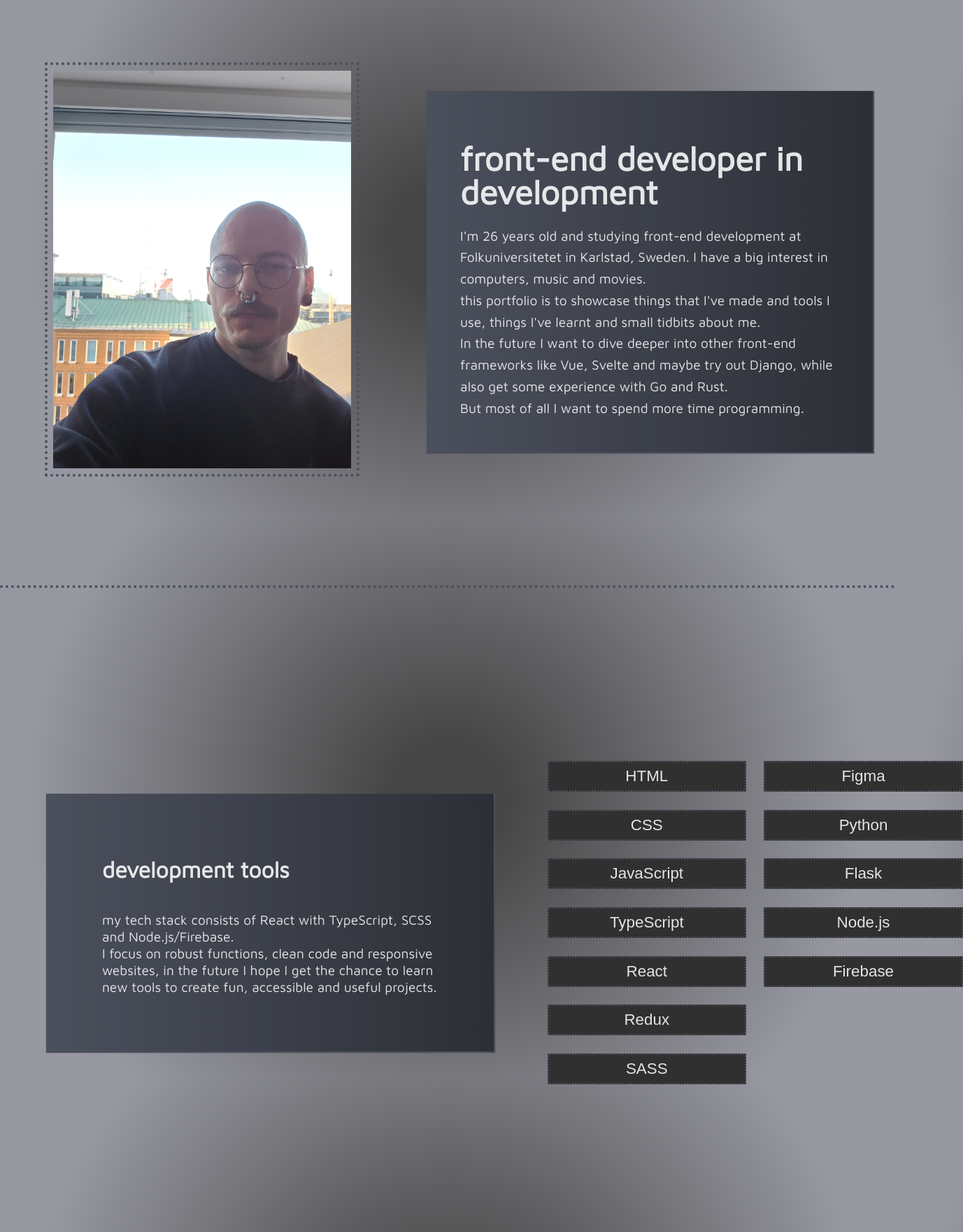
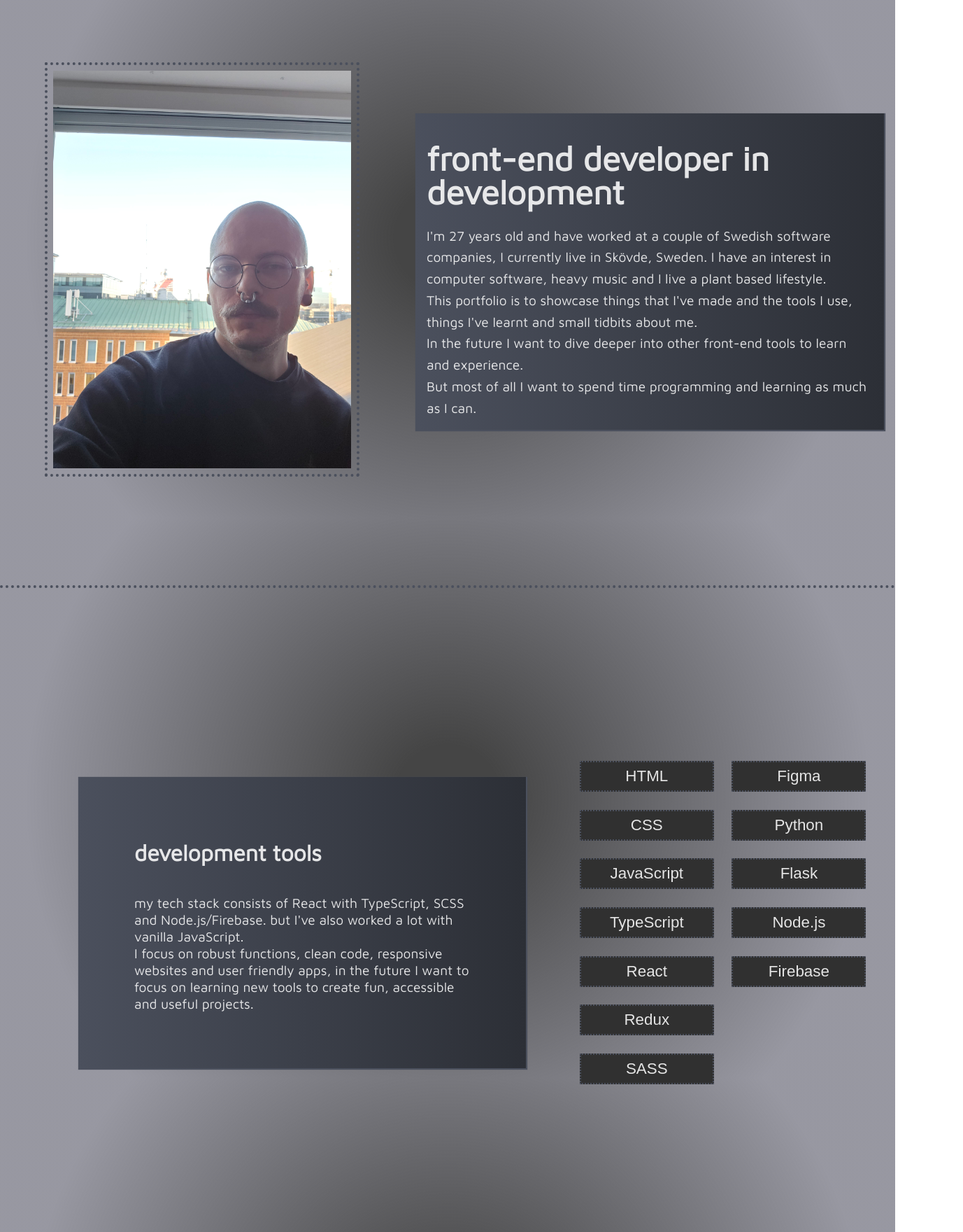
Before and after one commit to KarlEmilArvid/karl-emil-hub.github.io, a React (Vite) app: page / in a window 1280 px wide. Shown: the part 860-2620 px from the top of the page at 70% size, 1377 px wide, since content can reach past the window. Built offline with nearby package versions, Linux system fonts and the light colour scheme.

Commit message:
2023 october update
minor styling changes, updated some texts and fixed some bugs related to mobile screen sizes.

```diff
--- a/src/components/about.tsx
+++ b/src/components/about.tsx
@@ -13,10 +13,10 @@ const About = forwardRef((props, ref: React.ForwardedRef<null>) => {
             <section className="about-me-container">
                 <h2>front-end developer in development</h2>
                 <p>
-                    I'm 26 years old and studying front-end development at Folkuniversitetet in Karlstad, Sweden. I have a big interest in computers, music and movies.
-                    <br />this portfolio is to showcase things that I've made and tools I use, things I've learnt and small tidbits about me.
-                    <br />In the future I want to dive deeper into other front-end frameworks like Vue, Svelte and maybe try out Django, while also get some experience with Go and Rust.
-                    <br />But most of all I want to spend more time programming.</p>
+                    I'm 27 years old and have worked at a couple of Swedish software companies, I currently live in Skövde, Sweden. I have an interest in computer software, heavy music and I live a plant based lifestyle.
+                    <br />This portfolio is to showcase things that I've made and the tools I use, things I've learnt and small tidbits about me.
+                    <br />In the future I want to dive deeper into other front-end tools to learn and experience.
+                    <br />But most of all I want to spend time programming and learning as much as I can.</p>
             </section>
         </article>
     )
--- a/src/components/contact.tsx
+++ b/src/components/contact.tsx
@@ -25,7 +25,7 @@ const ContactSimple = forwardRef((props, ref: React.ForwardedRef<null>) => {
     return (
         <section ref={ref} className="fade contact">
             <h3>want to get in contact with me?</h3>
-            <p>send me an email at emilarvidsson96@gmail, or send me a message through linkedin or github</p>
+            <p>send me an email at karlemilarvid@gmail, or send me a message through linkedin or github</p>
             <article className="contact-information">
                 <ul className="contact-list">
                     <li>
@@ -34,7 +34,7 @@ const ContactSimple = forwardRef((props, ref: React.ForwardedRef<null>) => {
                         </a>
                     </li>
                     <li>
-                        <a href="https://www.linkedin.com/in/emil-arvidsson-244797236/" target="_blank">
+                        <a href="https://www.linkedin.com/in/karlemilarvid/" target="_blank">
                             <img src={linkedin} alt="" />
                         </a>
                     </li>
--- a/src/components/projects.tsx
+++ b/src/components/projects.tsx
@@ -13,7 +13,8 @@ const Projects = forwardRef((props, ref: React.ForwardedRef<null>) => {
         <section ref={ref} className="projects">
             <section className="projects-heading">
                 <h2>projects I've made</h2>
-                <p>below is a couple of the projects I've made, mostly school assignments and group projects but also some personal projects</p>
+                <p>below you'll see a few projects I've worked on, some school assignments/group projects but also personal projects I've made</p>
+                <p>Things I'm currently working on not showcased publicly are: a component library, several teaching projects where I learn how to teach people programming (with help from my component library) and some educational papers related to web development.</p>
             </section>
             <section className="card-wrapper">
                 <article className="projects-card">
--- a/src/components/tools.tsx
+++ b/src/components/tools.tsx
@@ -25,8 +25,8 @@ const Tools = forwardRef((props, ref: React.ForwardedRef<null>) => {
             <article className="toolsFade tools-card">
                 <h3>development tools</h3>
                 <p>
-                    my tech stack consists of React with TypeScript, SCSS and Node.js/Firebase.
-                    <br />I focus on robust functions, clean code and responsive websites, in the future I hope I get the chance to learn new tools to create fun, accessible and useful projects.
+                    my tech stack consists of React with TypeScript, SCSS and Node.js/Firebase. but I've also worked a lot with vanilla JavaScript.
+                    <br />I focus on robust functions, clean code, responsive websites and user friendly apps, in the future I want to focus on learning new tools to create fun, accessible and useful projects.
                 </p>
             </article>
             <ul className="toolsFade tools-list">
--- a/src/styles/about.scss
+++ b/src/styles/about.scss
@@ -25,8 +25,8 @@
 
 .about-me-container {
     grid-area: text;
-    margin: 2rem;
-    padding: 3rem;
+    margin: 1rem;
+    padding: 1rem;
     box-shadow: $box-shadow;
     background-color: $light-background;
     background: linear-gradient(90deg, #4b505d 0%, #2c2f36 100%);
--- a/src/styles/contact.scss
+++ b/src/styles/contact.scss
@@ -47,9 +47,9 @@
     transform: translate(0, 0);
 }
 
-@media screen and (max-width: 600px) {
+@media screen and (max-width: 620px) {
     .contact {
-        margin: 6rem auto;
+        margin: 2rem auto;
         max-width: 90%;
 
         p {
--- a/src/styles/footer.scss
+++ b/src/styles/footer.scss
@@ -4,3 +4,9 @@ footer {
     width: 100%;
     min-height: 20vh;
 }
+
+@media screen and (max-width: 620px) {
+    footer {
+        min-height: 10vh;
+    }
+}
--- a/src/styles/hero.scss
+++ b/src/styles/hero.scss
@@ -33,6 +33,7 @@
 
     .hero-list {
         display: flex;
+        flex-wrap: wrap;
 
         .hero-button {
             width: 100px;
--- a/src/styles/projects.scss
+++ b/src/styles/projects.scss
@@ -42,6 +42,7 @@
     p {
         font-size: 1.2rem;
         margin: 1rem;
+        max-width: 70ch;
     }
 }
 
@@ -93,22 +94,22 @@
         padding: 0;
 
         h2 {
-            max-width: 90%;
+            max-width: 100%;
             text-align: start;
-            margin: 3rem auto;
+            margin: 2rem auto;
         }
 
         p {
             max-width: 90%;
             text-align: start;
-            margin: 1rem 0;
+            margin: .5rem 0;
         }
     }
 
     .projects-card {
         max-width: fit-content;
         max-width: 90%;
-        height: 550px;
+        height: fit-content;
         margin: 2rem 0rem;
         padding: .5rem;
 
--- a/src/styles/tools.scss
+++ b/src/styles/tools.scss
@@ -30,7 +30,7 @@
     flex-wrap: wrap;
     text-align: center;
     max-height: 60%;
-    max-width: 100%;
+    max-width: 20%;
     list-style: none;
     margin-right: 10rem;
     padding: 2rem;
@@ -78,7 +78,7 @@
         padding: 0;
 
         li {
-            margin: .5rem;
+            margin: .2rem;
         }
     }
 }
```
